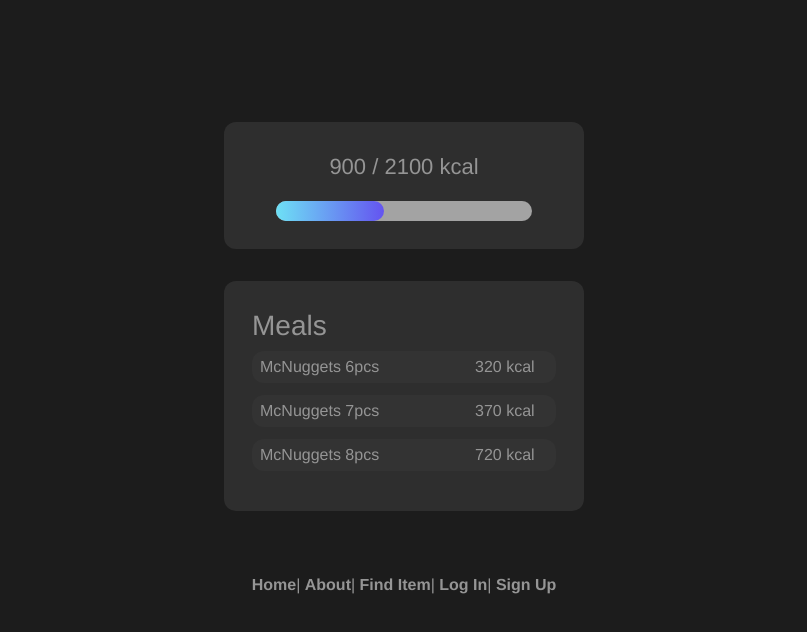
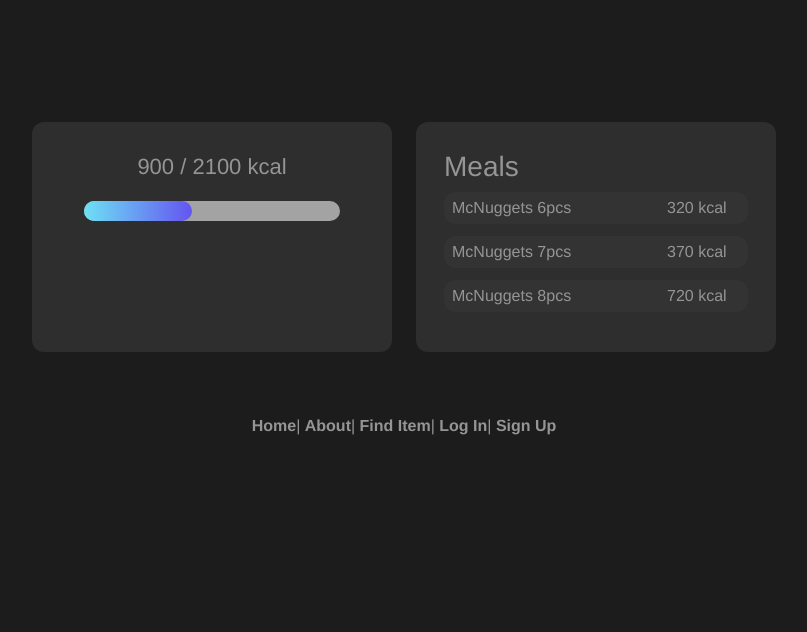
Before and after one commit to Kkwolek98/psm-project, a Vue app: page /#/day in a window 1280 px wide. Shown: the top 632 px of the page, without its empty margins (236-1043 px from the left). Built offline with nearby package versions, Linux system fonts and the light colour scheme.

Commit message:
meals list

```diff
--- a/src/views/DayView.vue
+++ b/src/views/DayView.vue
@@ -1,10 +1,12 @@
 <template>
   <div class="day">
-    <div class="box kcal-box">
-      <KcalMeter v-bind:kcal="kcal" v-bind:kcalGoal="kcalGoal" />
-    </div>
-    <div class="box kcal-box">
-      <MealList v-bind:meals="meals" />
+    <div class="row width-60">
+      <div class="box kcal-box">
+        <KcalMeter v-bind:kcal="kcal" v-bind:kcalGoal="kcalGoal" />
+      </div>
+      <div class="box kcal-box">
+        <MealList v-bind:meals="meals" />
+      </div>
     </div>
   </div>
 </template>
@@ -56,4 +58,8 @@
   width: 360px;
   margin: 0 auto;
 }
+.width-60 {
+  width: 60%;
+  margin: 0 auto;
+}
 </style>
```
